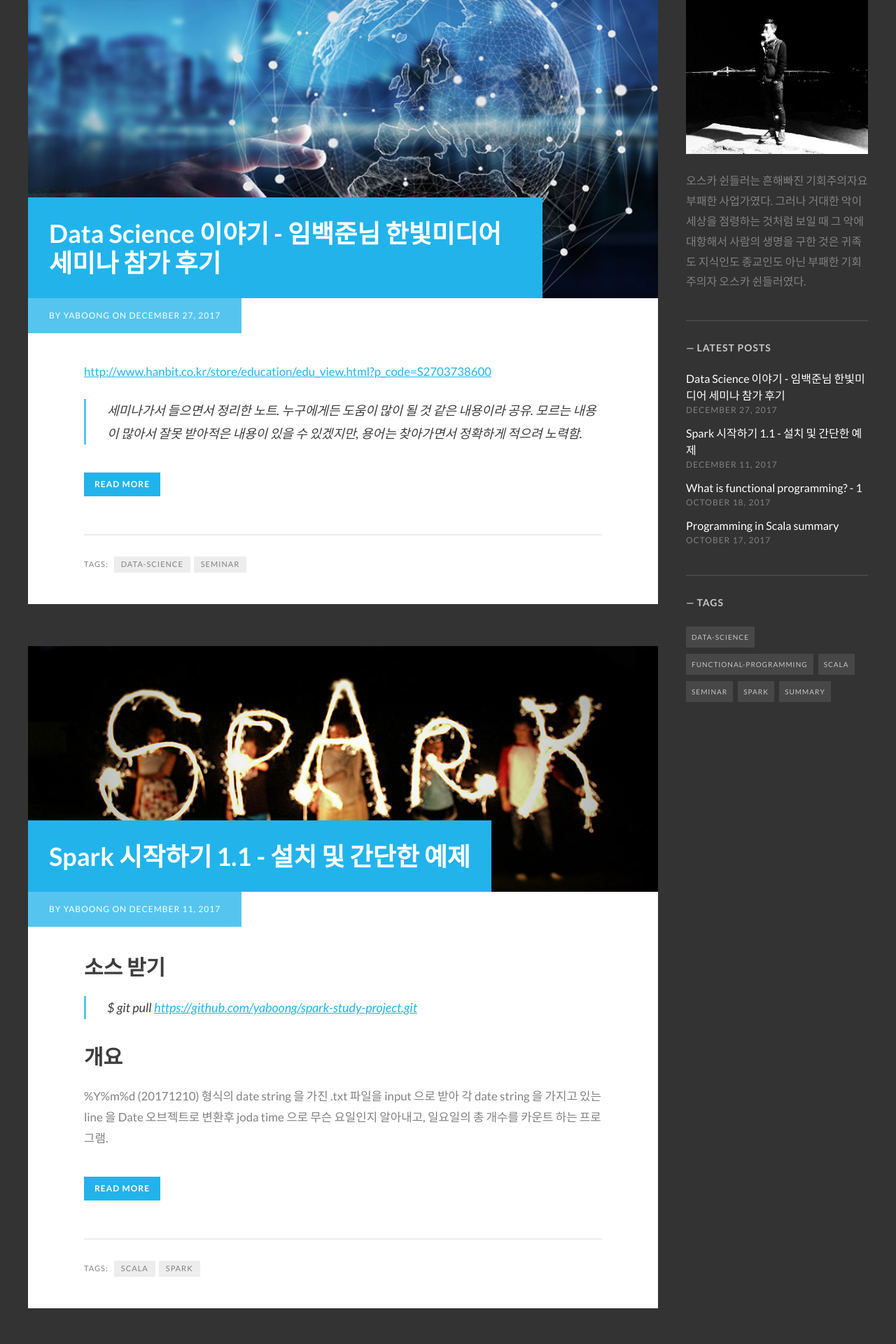
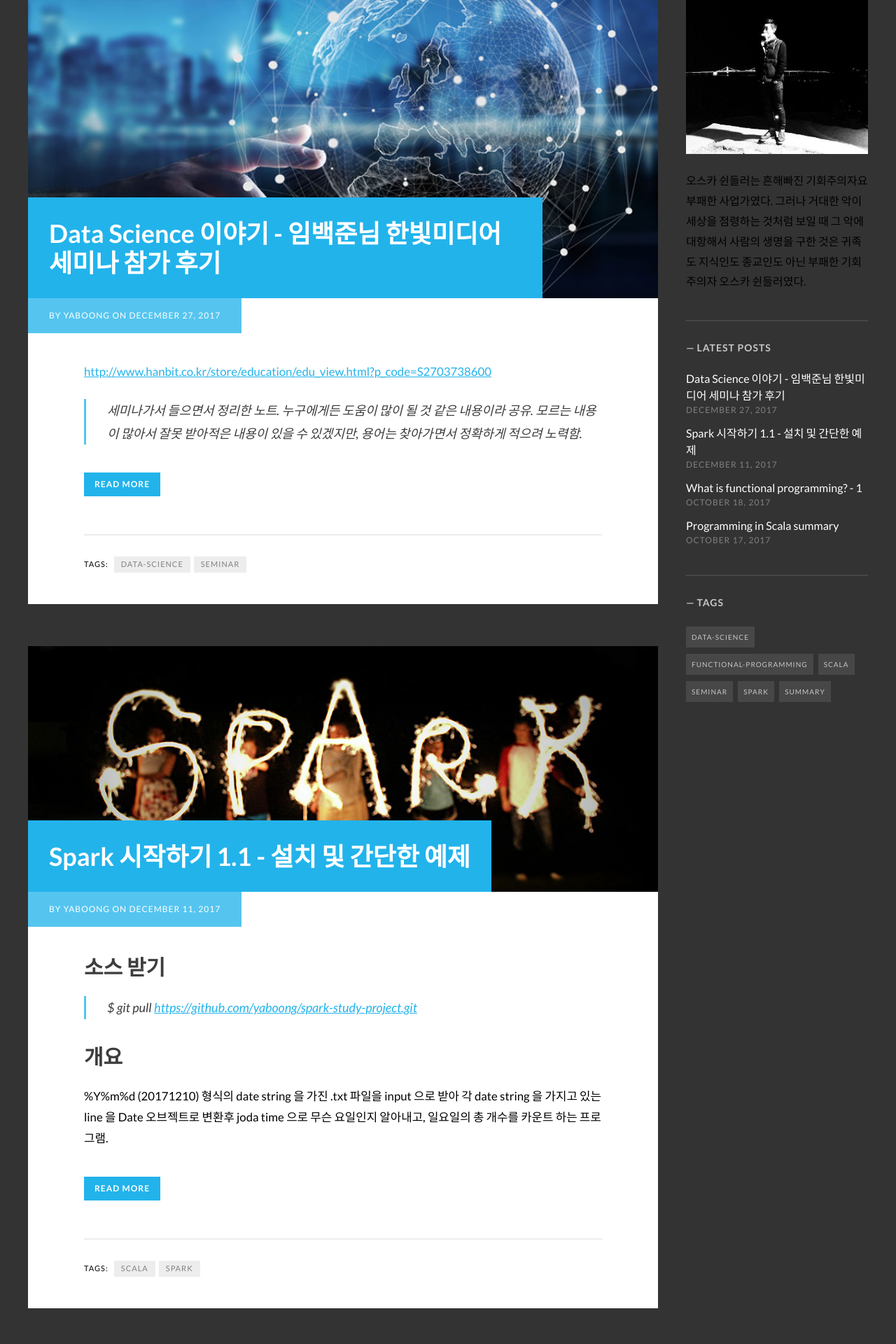
Before and after one commit to yaboong/yaboong.github.io, a Jekyll site: the page built from index.html, in a window 1280 px wide. Shown: the part 323-2243 px from the top of the page at 70% size. Built offline with Jekyll 4.4.1, drawn with Linux system fonts in a browser that asks for light colours; some web fonts are replaced; the list of posts is cut into pages by our own code.

Commit message:
가독성 떨어져서 폰트색상 black 으로

```diff
--- a/_sass/_general.scss
+++ b/_sass/_general.scss
@@ -13,7 +13,8 @@ textarea {
 
 body {
     background-color: $mine-shaft;
-    color: #818181;
+    //color: #818181;
+    color: black;
     line-height: 1.8;
 }
 
```
